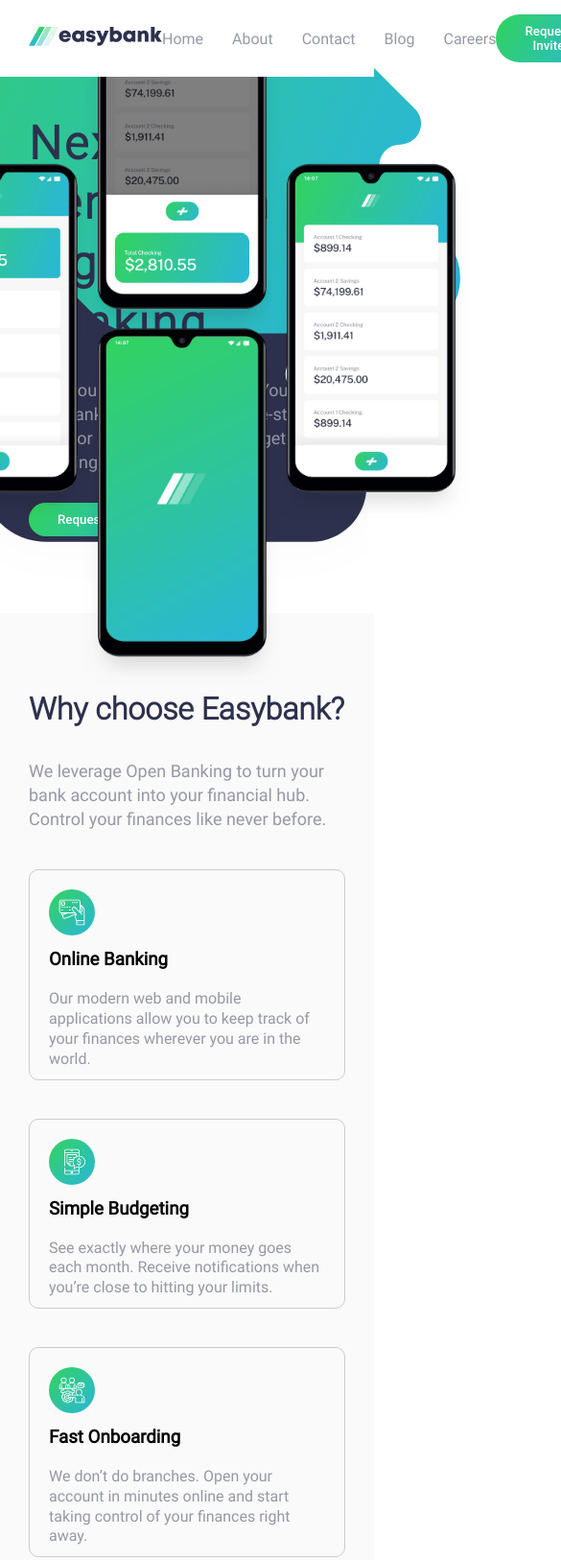
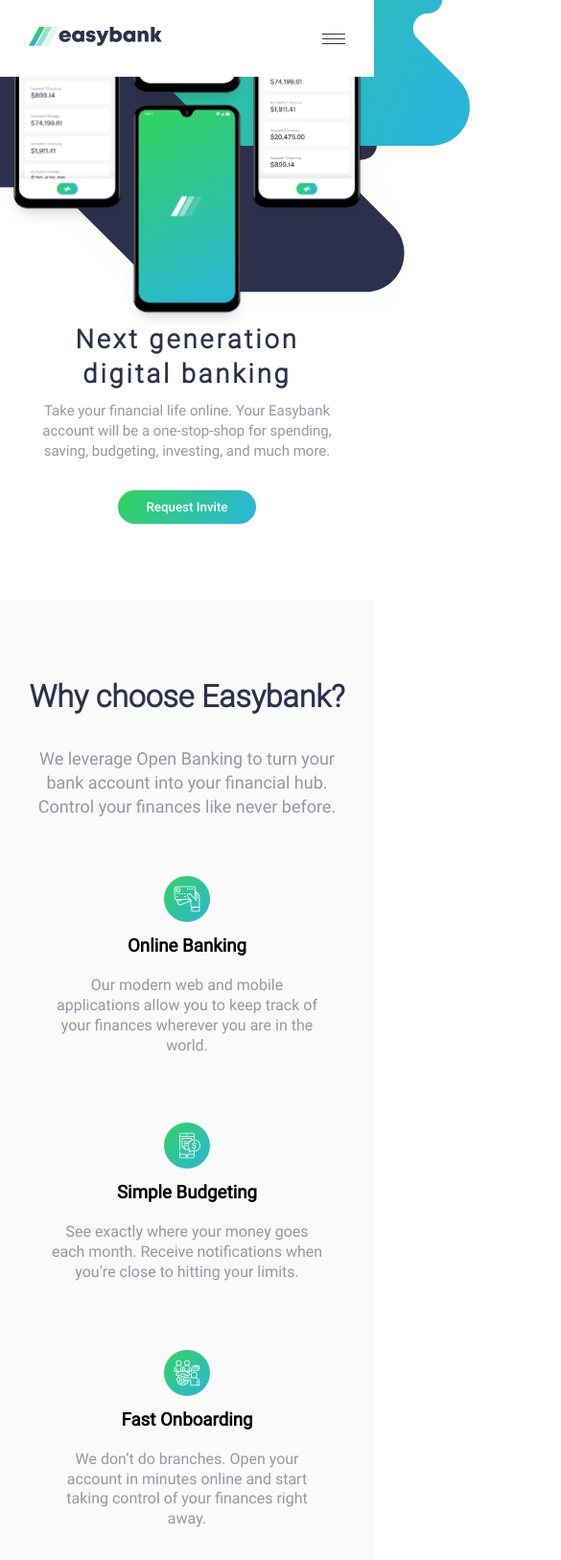
Before and after one commit to ubeyidah/easybank-landing-page, a plain HTML site: page index.html in a window 390 px wide. Shown: the top 1626 px of the page at 96% size, 585 px wide, since content can reach past the window. Drawn offline with Linux system fonts and the light colour scheme.

Commit message:
responsive design of website

```diff
--- a/index.html
+++ b/index.html
@@ -29,6 +29,9 @@
           </nav>
           <div class="header-btn">
             <button class="btn-primary header-btn">Request Invite</button>
+          </div>
+          <div class="mobile-menu hide">
+            <img src="./images/icon-hamburger.svg" alt="hamburger menu" />
           </div>
         </div>
       </header>
@@ -62,8 +65,7 @@
           <h1 class="text-lg text-header">Why choose Easybank?</h1>
           <p class="text-md-gray texts">
             We leverage Open Banking to turn your bank account into your
-            financial hub. <br />
-            Control your finances like never before.
+            financial hub. Control your finances like never before.
           </p>
 
           <div class="future-cards">
--- a/styles/header.css
+++ b/styles/header.css
@@ -19,3 +19,6 @@
   text-decoration: none;
   color: hsl(233, 8%, 62%);
 }
+.mobile-menu {
+  cursor: pointer;
+}
--- a/styles/main.css
+++ b/styles/main.css
@@ -48,7 +48,7 @@
 
 .futures .container .future-cards {
   display: grid;
-  grid-template-columns: repeat(auto-fill, minmax(260px, 1fr));
+  grid-template-columns: repeat(4, 1fr);
   justify-content: center;
   gap: 40px;
   margin-top: 40px;
@@ -72,7 +72,7 @@
   padding: 80px 30px;
 }
 .articles .container h1 {
-  font-size: rem;
+  font-size: 2.2rem;
 }
 .articles .container .cards {
   display: grid;
@@ -83,6 +83,7 @@
 }
 .articles .container .cards .card {
   box-shadow: 0 4px 100px 10px rgba(0, 0, 0, 0.03);
+  max-width: 350px;
 }
 .articles .container .cards .card img {
   width: 100%;
@@ -122,8 +123,10 @@
   justify-content: space-between;
   min-width: 600px;
 }
-footer .container .left .icons a {
-  margin-right: 10px;
+footer .container .left .icons {
+  display: flex;
+  align-items: center;
+  gap: 8px;
 }
 footer .container .left ul {
   list-style: none;
@@ -140,3 +143,147 @@
 footer .container .right button {
   margin-bottom: 20px;
 }
+
+/* responsive */
+@media (max-width: 1100px) {
+  .hero .container h1 {
+    font-size: 2rem;
+    margin-bottom: 10px;
+  }
+  .hero .container p {
+    font-size: 16px;
+    max-width: 400px;
+  }
+  .bg {
+    right: -20%;
+    max-width: 700px;
+  }
+
+  .bg-phone {
+    top: -40px;
+    right: -40px;
+    max-width: 450px;
+  }
+  .futures .container .future-cards {
+    grid-template-columns: repeat(2, 1fr);
+  }
+  .articles .container .cards {
+    grid-template-columns: repeat(2, 350px);
+  }
+  .articles .container h1 {
+    text-align: center;
+  }
+}
+
+@media (max-width: 900px) {
+  .bg {
+    right: -20%;
+    max-width: 600px;
+  }
+
+  .bg-phone {
+    top: -40px;
+    right: -40px;
+    max-width: 350px;
+  }
+
+  .hero .container h1 {
+    font-size: 1.7rem;
+    margin-bottom: 10px;
+  }
+  .hero .container p {
+    font-size: 15px;
+    max-width: 350px;
+  }
+  footer .container .left {
+    min-width: 300px;
+  }
+  footer .container .left ul li a {
+    text-wrap: nowrap;
+  }
+}
+
+@media (max-width: 770px) {
+  .bg {
+    right: -20%;
+    max-width: 430px;
+  }
+
+  .bg-phone {
+    top: -40px;
+    right: -40px;
+    max-width: 280px;
+  }
+  .main-header .header-links,
+  .main-header .header-btn {
+    display: none;
+  }
+  .mobile-menu {
+    display: block;
+  }
+  .articles .container .cards {
+    grid-template-columns: repeat(2, 300px);
+  }
+
+  footer .container {
+    flex-direction: column;
+    align-items: center;
+    gap: 40px;
+  }
+  footer .container .right {
+    display: flex;
+    flex-direction: column;
+    align-items: center;
+  }
+  footer .container .left {
+    min-width: unset;
+  }
+}
+
+@media (max-width: 660px) {
+  .futures .container .future-cards {
+    grid-template-columns: 1fr;
+  }
+  .articles .container .cards {
+    grid-template-columns: 350px;
+  }
+  .futures .container .future-cards .card {
+    border: none;
+    border-radius: 0;
+    padding: 10px 20px;
+    display: flex;
+    flex-direction: column;
+    align-items: center;
+    text-align: center;
+  }
+  .texts,
+  .text-header {
+    text-align: center;
+  }
+  footer .container .left {
+    flex-direction: column;
+    gap: 20px;
+  }
+
+  .bg {
+    right: -100px;
+    top: -250px;
+    max-width: 630px;
+  }
+
+  .bg-phone {
+    top: -200px;
+    left: 50%;
+    transform: translateX(-50%);
+    max-width: 380px;
+  }
+
+  .hero .container {
+    padding-top: 66%;
+    margin-bottom: 80px;
+    text-align: center;
+    display: flex;
+    flex-direction: column;
+    align-items: center;
+  }
+}
--- a/styles/util.css
+++ b/styles/util.css
@@ -43,3 +43,7 @@
   font-size: 16px;
   line-height: 1.3;
 }
+
+.hide {
+  display: none;
+}
```
